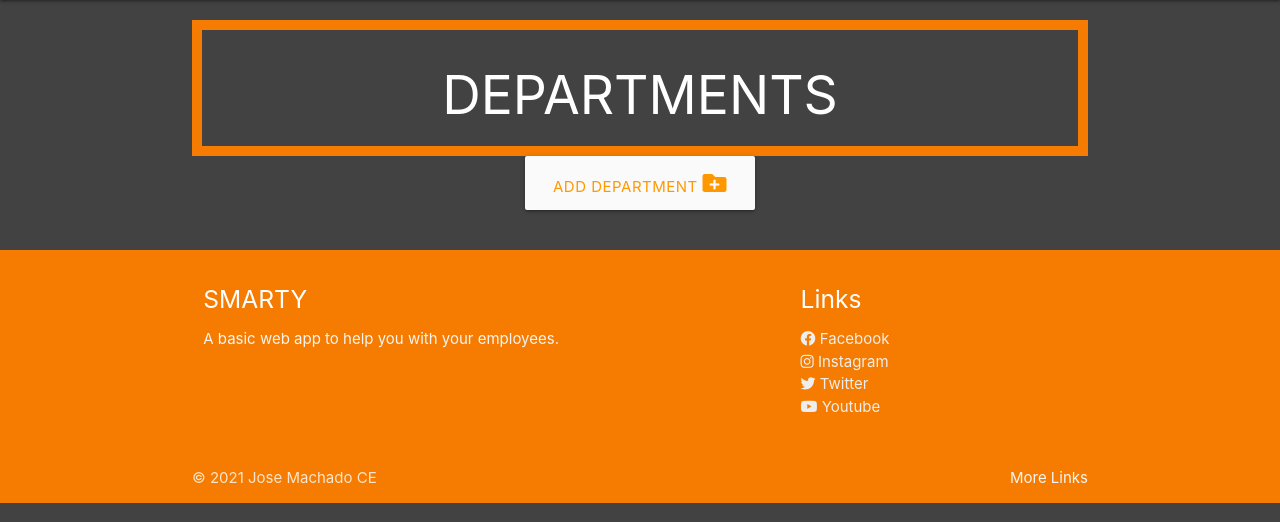
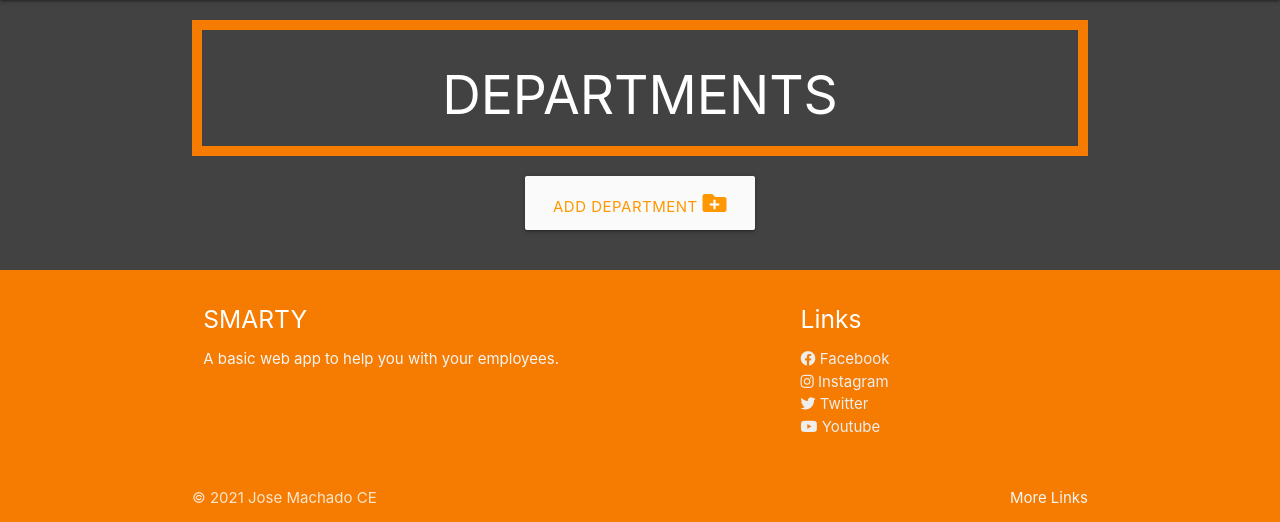
Before and after one commit to Code-Institute-Submissions/JoseMachado-CE-Smarty, a Flask app: page /get_departments in a window 1280 px wide. Shown: the part 64-586 px from the top of the page. Run offline with Flask 2, Linux system fonts and the light colour scheme; data that the repository does not hold is empty; some libraries are stand-ins or nearby versions.

Commit message:
Updated the departmente page adding a margin top to the add_department button

```diff
--- a/static/css/style.css
+++ b/static/css/style.css
@@ -73,6 +73,9 @@
     text-transform: uppercase;
 }
 
+.add_department {
+    margin-top: 20px;
+}
 .card .card-image img {
     width: 50%;
 }
--- a/templates/departments.html
+++ b/templates/departments.html
@@ -7,8 +7,8 @@
     </div>
     <div class="container">
         <div class="row">
-            <div class="col s12 center-align">
-                <a href="{{ url_for('add_departments') }}" class="btn-large add_department grey lighten-5 orange-text">Add Department <i class="fas fa-folder-plus"></i></a>
+            <div class="col s12 center-align add_department">
+                <a href="{{ url_for('add_departments') }}" class="btn-large  grey lighten-5 orange-text">Add Department <i class="fas fa-folder-plus"></i></a>
             </div>
         </div>
     </div>
```
